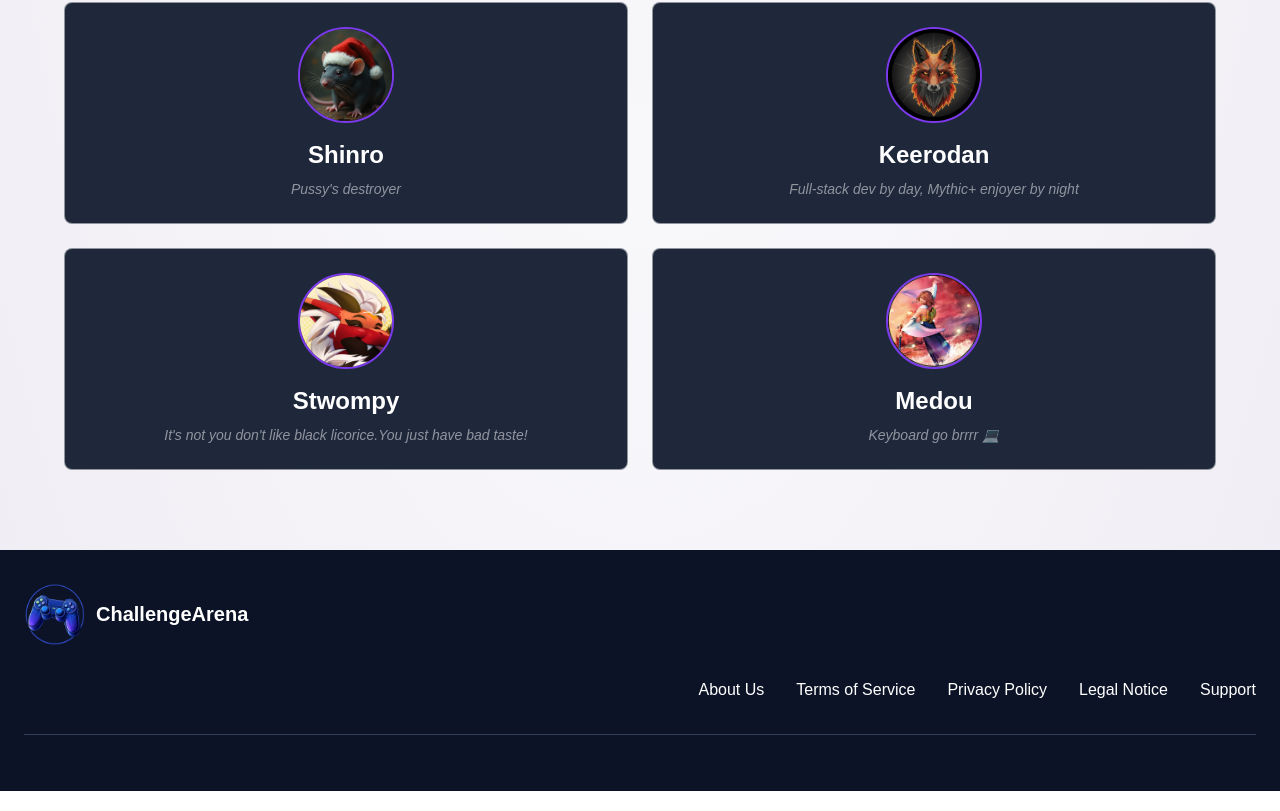
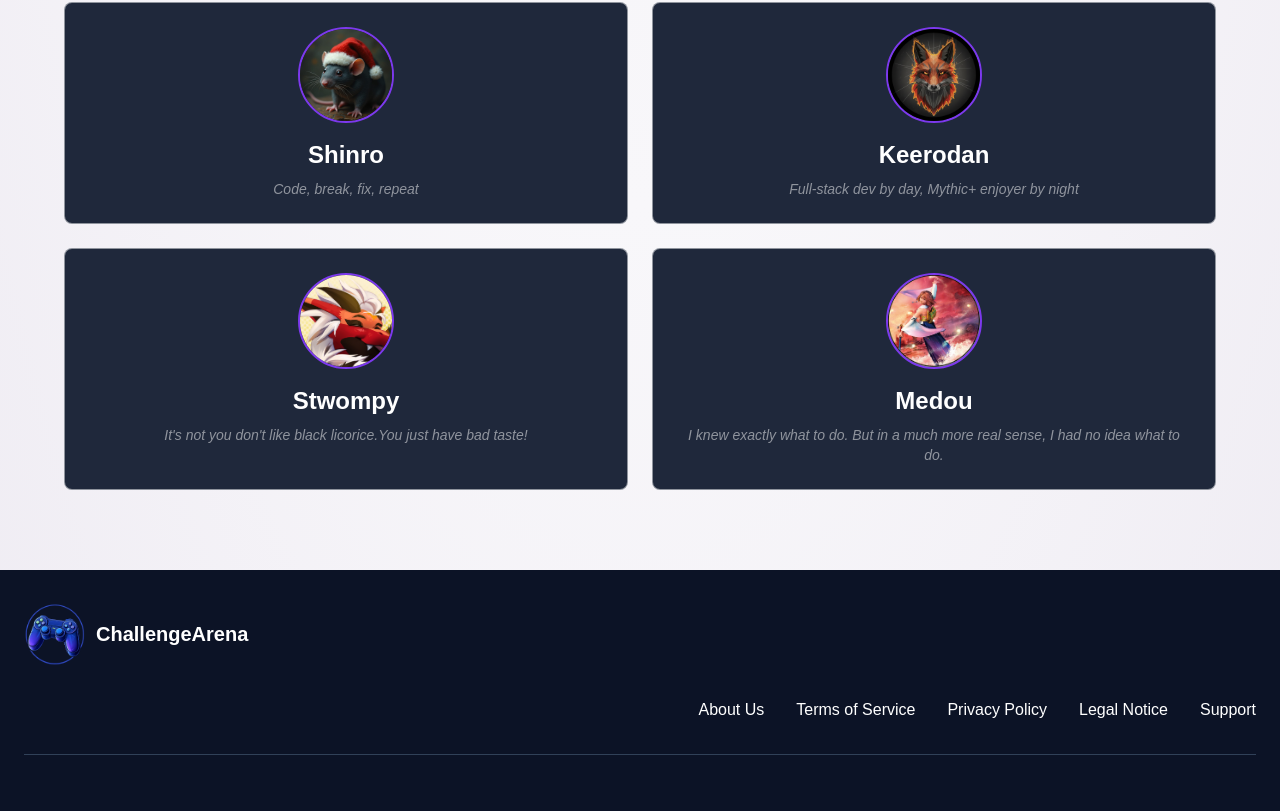
Before and after one commit to RomainLocatelli/challenge-arena, a Next.js app in the folder client/: page /about in a window 1280 px wide. Shown: the part 1254-2065 px from the top of the page. Built offline with nearby package versions, Linux system fonts and the light colour scheme; no server answers.

Commit message:
about-fix: add quotes

```diff
--- a/client/src/app/about/page.tsx
+++ b/client/src/app/about/page.tsx
@@ -7,7 +7,7 @@ export default function AboutPage() {
   const teamMembers = [
     {
       pseudo: 'Shinro',
-      funFact: "Pussy's destroyer",
+      funFact: "Code, break, fix, repeat",
       avatar: '/cute_rat.jpg'
     },
     {
@@ -22,7 +22,7 @@ export default function AboutPage() {
     },
     {
       pseudo: 'Medou',
-      funFact: 'Keyboard go brrrr 💻',
+      funFact: 'I knew exactly what to do. But in a much more real sense, I had no idea what to do.',
       avatar: '/loup(2).png'
     }
   ];
```
